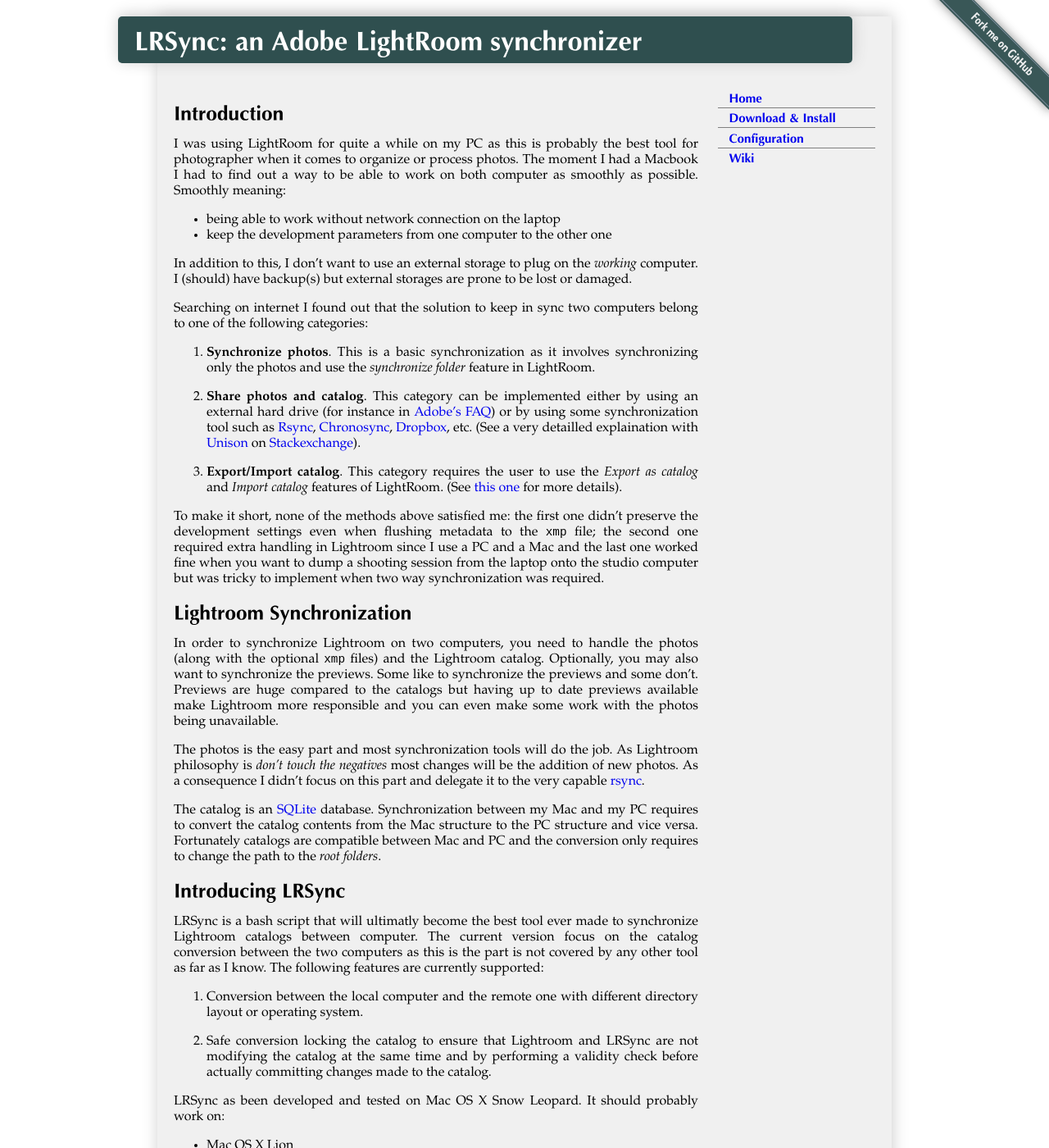
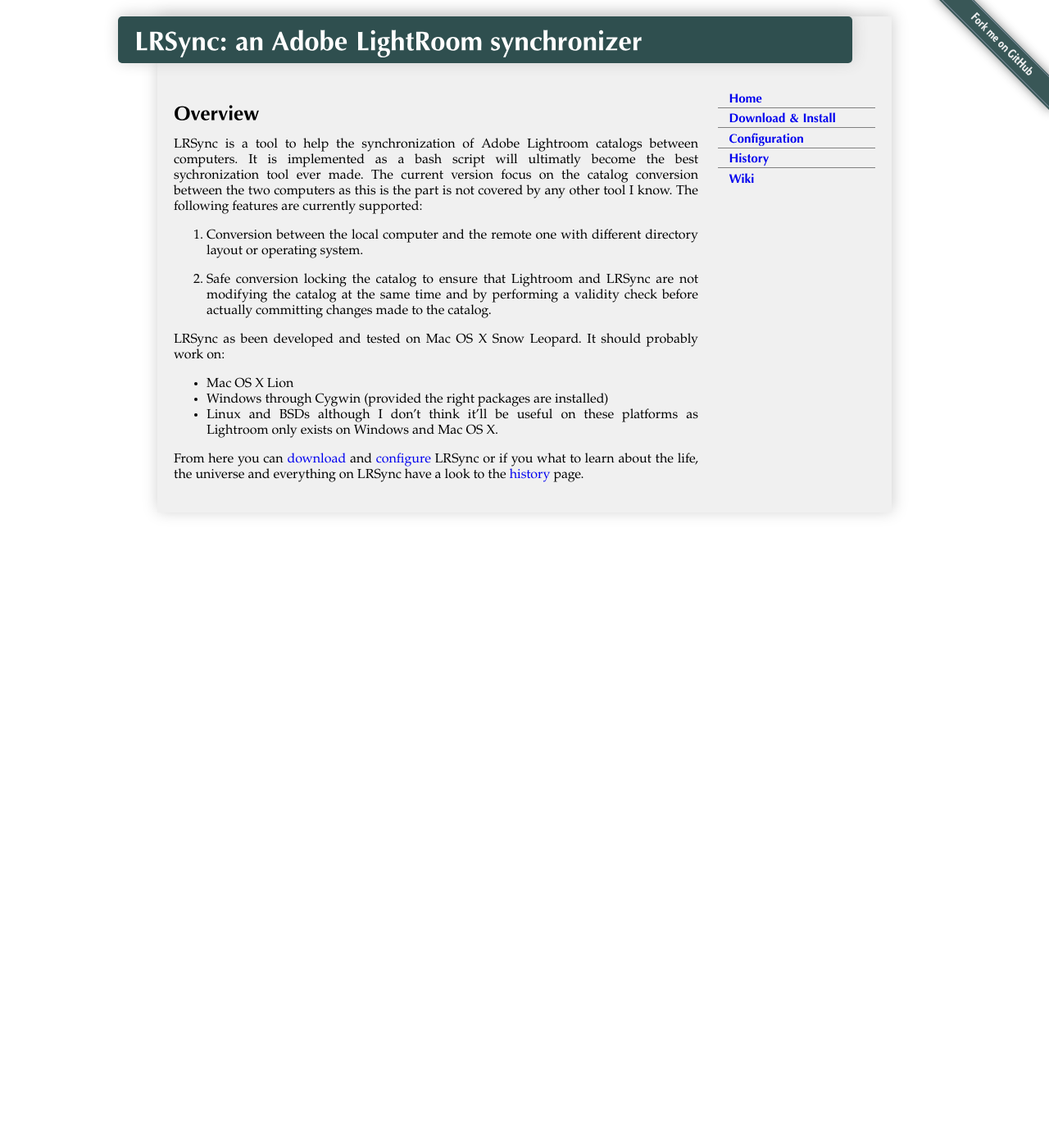
Before and after one commit to ggtools/LRSync, a Jekyll site: the page built from index.md, in a window 1280 px wide and 1400 px high. Shown: the whole window at 82% size. Built offline with Jekyll 4.4.1, drawn with Linux system fonts in a browser that asks for light colours; some of the changed text lies outside the part shown.

Commit message:
Moved genesis to an history page. Rewrote home page to be more concise.

```diff
--- a/_layouts/default.html
+++ b/_layouts/default.html
@@ -49,6 +49,7 @@
         <li><a href="index.html">Home</a></li>
         <li><a href="download.html">Download &amp; Install</a></li>
         <li><a href="configuration.html">Configuration</a></li>
+        <li><a href="history.html">History</a></li>
         <li><a href="http://github.com/ggtools/LRSync/wiki">Wiki</a></li>
       </ul>
       <!--<script type="text/javascript">
--- a/index.md
+++ b/index.md
@@ -4,39 +4,10 @@
 pygments: true
 ---
 
-Introduction
-============
+Overview
+========
 
-I was using LightRoom for quite a while on my PC as this is probably the best tool for photographer when it comes to organize or process photos. The moment I had a Macbook I had to find out a way to be able to work on both computer as smoothly as possible. Smoothly meaning:
-
-* being able to work without network connection on the laptop
-* keep the development parameters from one computer to the other one
-
-In addition to this, I don't want to use an external storage to plug on the _working_ computer. I (should) have backup(s) but external storages are prone to be lost or damaged.
-
-Searching on internet I found out that the solution to keep in sync two computers belong to one of the following categories:
-
-1. **Synchronize photos**. This is a basic synchronization as it involves synchronizing only the photos and use the *synchronize folder* feature in LightRoom.
-
-1. **Share photos and catalog**. This category can be implemented either by using an external hard drive (for instance in [Adobe's FAQ](http://kb2.adobe.com/cps/333/333736.html#main_Can_I_have_more_than_one_catalog_)) or by using some synchronization tool such as [Rsync][], [Chronosync][], [Dropbox][], etc. (See a very detailled explaination with [Unison][] on [Stackexchange](http://photo.stackexchange.com/questions/1558/what-is-the-best-way-to-synchronize-adobe-lightroom-databases-between-two-comput)).
-
-1. **Export/Import catalog**. This category requires the user to use the _Export as catalog_ and _Import catalog_ features of LightRoom. (See [this one](http://www.peachpit.com/articles/article.aspx?p=1664584) for more details).
-
-To make it short, none of the methods above satisfied me: the first one didn't preserve the development settings even when flushing metadata to the `xmp` file; the second one required extra handling in Lightroom since I use a PC and a Mac and the last one worked fine when you want to dump a shooting session from the laptop onto the studio computer but was tricky to implement when two way synchronization was required.
-
-Lightroom Synchronization
-=========================
-
-In order to synchronize Lightroom on two computers, you need to handle the photos (along with the optional `xmp` files) and the Lightroom catalog. Optionally, you may also want to synchronize the previews. Some like to synchronize the previews and some don't. Previews are huge compared to the catalogs but having up to date previews available make Lightroom more responsible and you can even make some work with the photos being unavailable.
-
-The photos is the easy part and most synchronization tools will do the job. As Lightroom philosophy is _don't touch the negatives_ most changes will be the addition of new photos. As a consequence I didn't focus on this part and delegate it to the very capable [rsync][].
-
-The catalog is an [SQLite][] database. Synchronization between my Mac and my PC requires to convert the catalog contents from the Mac structure to the PC structure and vice versa. Fortunately catalogs are compatible between Mac and PC and the conversion only requires to change the path to the _root folders_.
-
-Introducing LRSync
-==================
-
-LRSync is a bash script that will ultimatly become the best tool ever made to synchronize Lightroom catalogs between computer. The current version focus on the catalog conversion between the two computers as this is the part is not covered by any other tool as far as I know. The following features are currently supported:
+LRSync is a tool to help the synchronization of Adobe Lightroom catalogs between computers. It is implemented as a bash script will ultimatly become the best sychronization tool ever made. The current version focus on the catalog conversion between the two computers as this is the part is not covered by any other tool I know. The following features are currently supported:
 
 1. Conversion between the local computer and the remote one with different directory layout or operating system.
 
@@ -45,17 +16,7 @@
 LRSync as been developed and tested on Mac OS X Snow Leopard. It should probably work on:
 
 * Mac OS X Lion
-* Windows through Cygwin (provided the sqlite package is installed)
+* Windows through Cygwin (provided the right packages are installed)
 * Linux and BSDs although I don't think it'll be useful on these platforms as Lightroom only exists on Windows and Mac OS X.
 
-My setup
-========
-
-My photos and the Lightroom catalogs are stored on a NAS. The PC is accessing the photos directly on the NAS while the catalog and the associated previews are replicatzd on a local drive using [Deltacopy](http://www.aboutmyip.com/AboutMyXApp/DeltaCopy.jsp) (a nice implementation of rsync for Windows). On the Mac side, I copy both photos, catalog and previews on the local drive using [rsync][].
-
-
-[rsync]: http://en.wikipedia.org/wiki/Rsync
-[chronosync]: http://econtechnologies.com/pages/cs/chrono_overview.html
-[dropbox]: http://www.dropbox.com/
-[unison]: http://www.cis.upenn.edu/~bcpierce/unison/
-[sqlite]: http://www.sqlite.org/
+From here you can [download](download.html) and [configure](configuration.html) LRSync or if you what to learn about the life, the universe and everything on LRSync have a look to the [history](history.html) page.
```
Also changed, not shown: history.md (added, +46 -0 lines).
